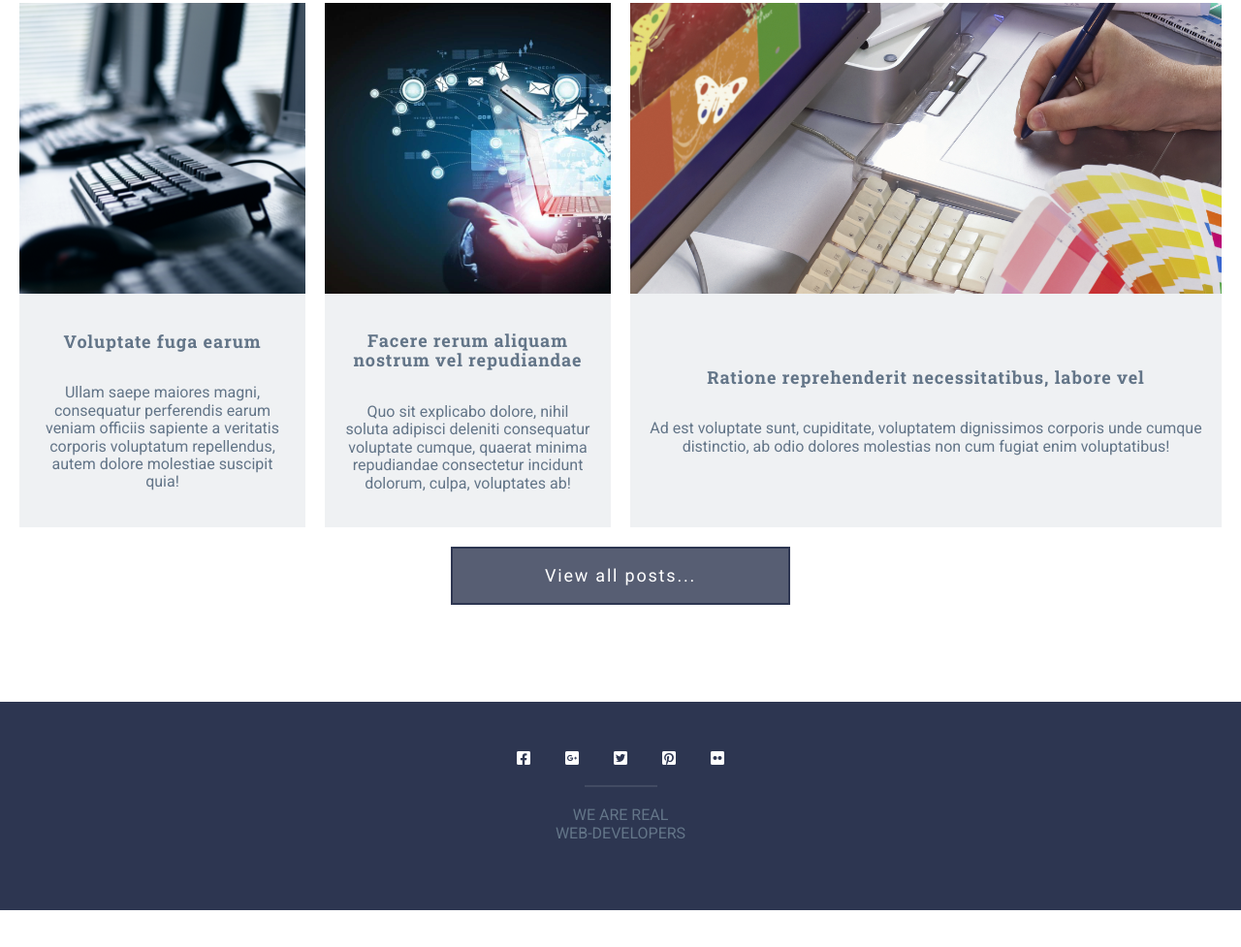
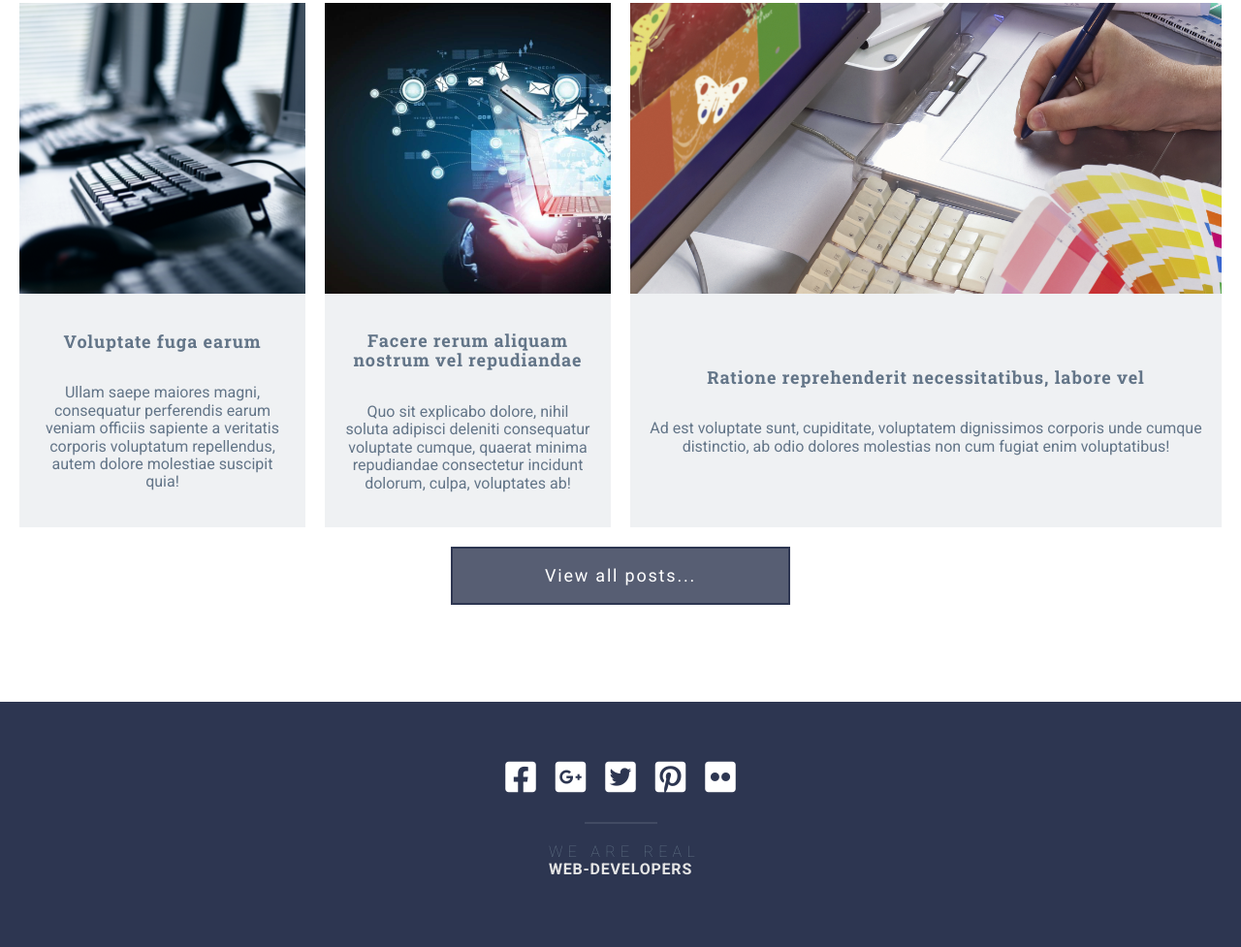
Before and after one commit to AleksandrBykanov/grid-template, a website: page index.html in a window 1280 px wide. Shown: the part 3306-4283 px from the top of the page at 97% size. Before the commit the page ends 4245 px from the top, so only its background shows below. Drawn offline with Linux system fonts and the light colour scheme.

Commit message:
Закончил footer

```diff
--- a/assets/scss/components/footer/_footer.scss
+++ b/assets/scss/components/footer/_footer.scss
@@ -15,7 +15,7 @@
     margin-bottom: $gap-x2;
     position: relative;
     grid-template-columns: repeat(auto-fit, minmax(($gap * 2.5), max-content));
-    &::after {
+    &:after {
       position: absolute;
       bottom: -$gap;
       left: calc(50% - 37.5px);
@@ -24,8 +24,28 @@
       content: "";
       background-color: rgba($color-light, 0.1);
     }
+    a {
+      display: block;
+      padding: $gap-sm;
+      transition: color 0.5s;
+      &:hover {
+        color: $color-accent;
+      }
+    }
   }
 }
-
+.fab {
+  font-size: 36px;
+}
 .footer_copy {
+  span:nth-of-type(1) {
+    margin-right: -0.5em;
+    letter-spacing: 0.33em;
+    font-weight: 100;
+  }
+  span:nth-of-type(2) {
+    letter-spacing: 0.05em;
+    color: $color-gray-light;
+    font-weight: 700;
+  }
 }
```
Also changed, not shown: assets/css/style.css.
